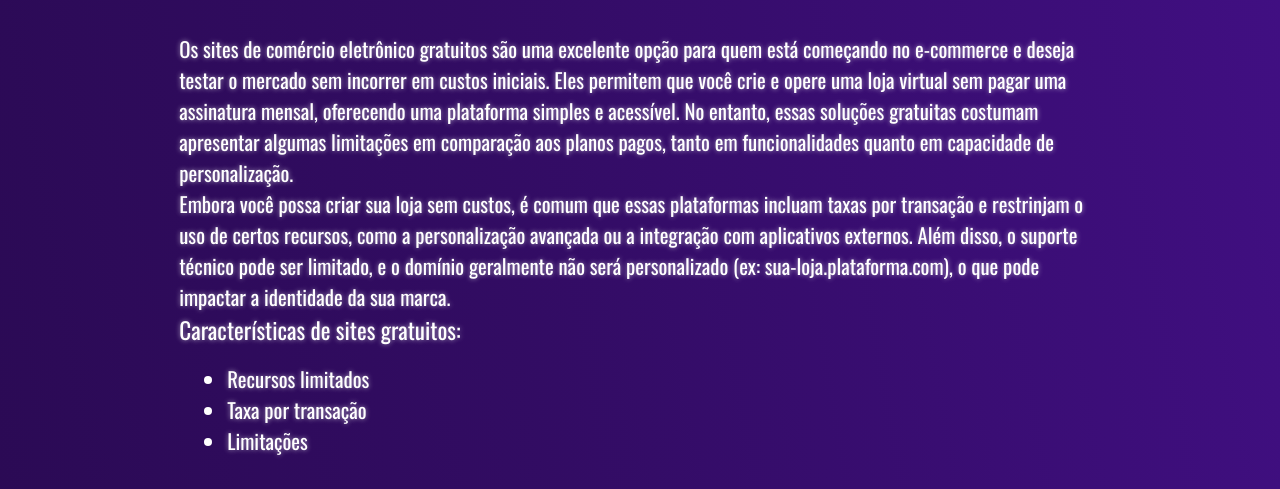
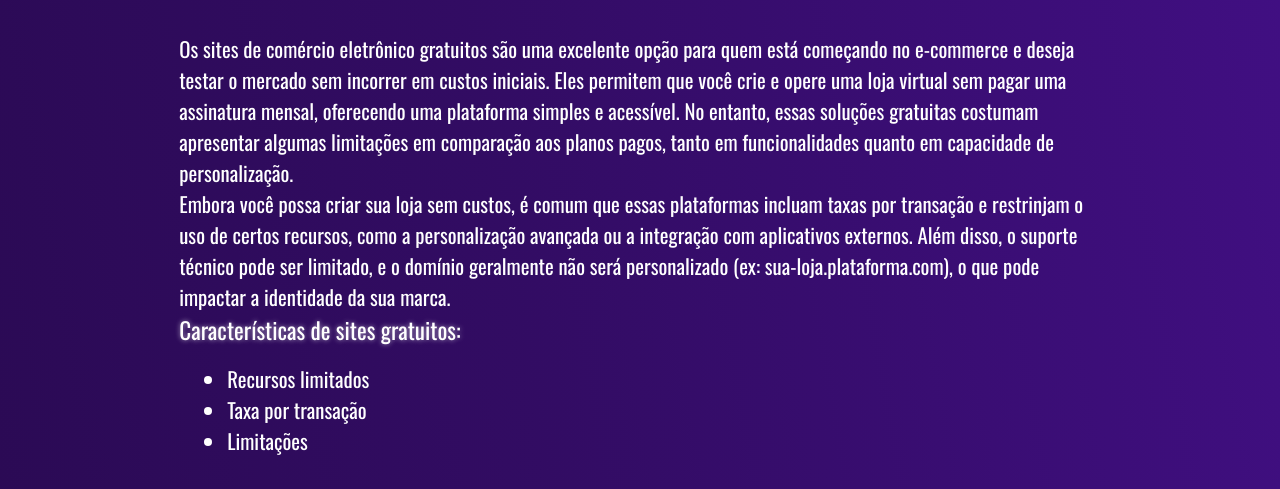
Before and after one commit to yungvirugo/ComerceXD, a plain HTML site: page sites.html in a window 1280 px wide. Shown: the part 191-680 px from the top of the page. Drawn offline with nearby package versions, Linux system fonts and the light colour scheme.

Commit message:
Update style.css

```diff
--- a/style.css
+++ b/style.css
@@ -429,8 +429,6 @@ footer{
     font-size: 1.3rem;
     color: white;
 
-    text-shadow: 0 0 0.3rem rgba(255, 255, 255, 0.586);
-
 }
 
 
@@ -463,7 +461,6 @@ ul{
     font-size: 1.3rem;
     color: white;
 
-    text-shadow: 0 0 0.3rem rgba(255, 255, 255, 0.586);
     margin-left: 3rem;
     margin-top: 1rem;
 }
```
